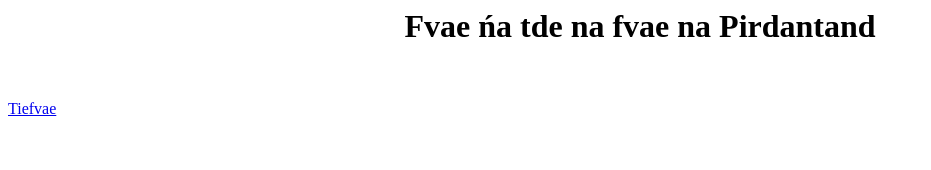
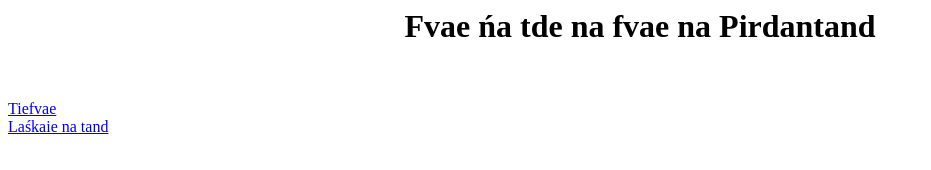
Before and after one commit to domainpt/fvae, a plain HTML site: page index.html in a window 1280 px wide. Shown: the whole page, without its empty margins (0-931 px from the left). Drawn offline with Linux system fonts and the light colour scheme.

Commit message:
Arpais lem szuka index.html

```diff
--- a/index.html
+++ b/index.html
@@ -5,6 +5,9 @@
   <body>
     <center><h1>Fvae ńa tde na fvae na Pirdantand</h1></center>
     <br>
-    <p><a href="tiefvae/index.html">Tiefvae</a></p>
+    <p><a href="tiefvae/index.html">Tiefvae</a>
+      <br>
+      <a href="laśkaie/index.html">Laśkaie na tand</a>
+    </p>
   </body>
 </html>
```
